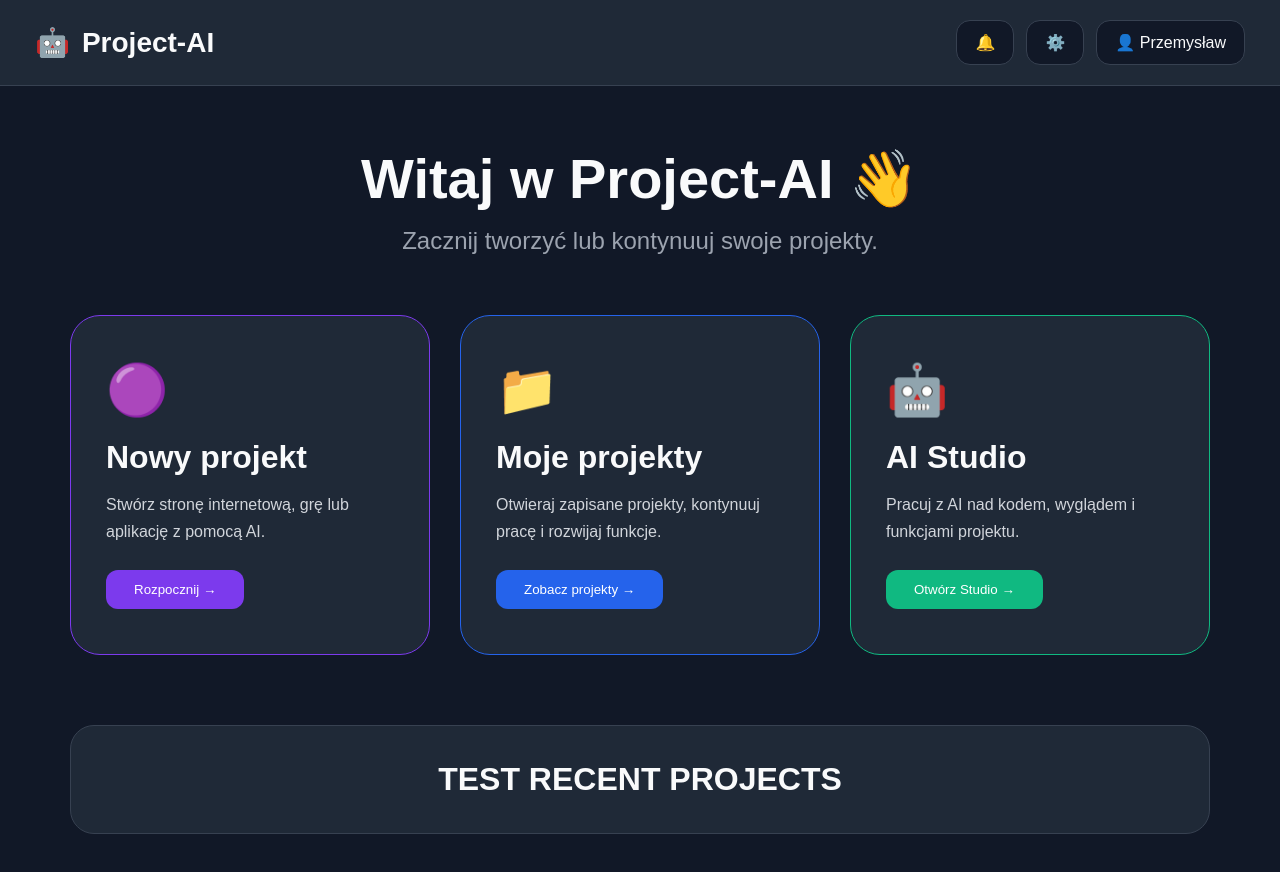
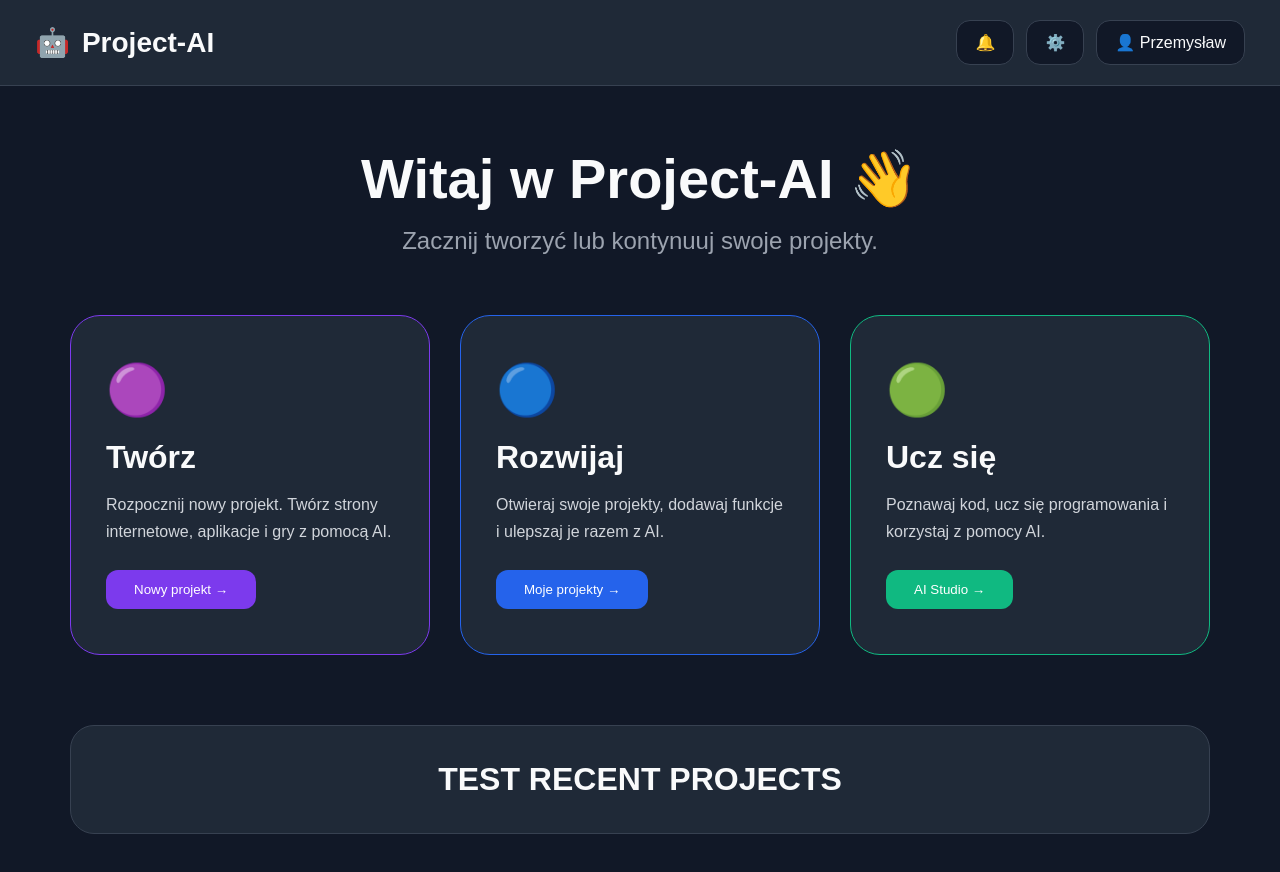
Before and after one commit to PrzemoNH/project-ai, a Next.js app: page /dashboard in a window 1280 px wide. Shown: the top 872 px of the page. Built offline with nearby package versions, Linux system fonts and the light colour scheme.

Commit message:
Update DashboardCards.tsx

```diff
--- a/components/dashboard/DashboardCards.tsx
+++ b/components/dashboard/DashboardCards.tsx
@@ -9,16 +9,17 @@ export default function DashboardCards() {
         </div>
 
         <h2>
-          Nowy projekt
+          Twórz
         </h2>
 
         <p>
-          Stwórz stronę internetową,
-          grę lub aplikację z pomocą AI.
+          Rozpocznij nowy projekt.
+          Twórz strony internetowe,
+          aplikacje i gry z pomocą AI.
         </p>
 
         <button>
-          Rozpocznij →
+          Nowy projekt →
         </button>
 
       </article>
@@ -27,20 +28,21 @@ export default function DashboardCards() {
       <article className="dashboard-card projects">
 
         <div className="dashboard-icon">
-          📁
+          🔵
         </div>
 
         <h2>
-          Moje projekty
+          Rozwijaj
         </h2>
 
         <p>
-          Otwieraj zapisane projekty,
-          kontynuuj pracę i rozwijaj funkcje.
+          Otwieraj swoje projekty,
+          dodawaj funkcje i ulepszaj
+          je razem z AI.
         </p>
 
         <button>
-          Zobacz projekty →
+          Moje projekty →
         </button>
 
       </article>
@@ -49,24 +51,26 @@ export default function DashboardCards() {
       <article className="dashboard-card studio">
 
         <div className="dashboard-icon">
-          🤖
+          🟢
         </div>
 
         <h2>
-          AI Studio
+          Ucz się
         </h2>
 
         <p>
-          Pracuj z AI nad kodem,
-          wyglądem i funkcjami projektu.
+          Poznawaj kod, ucz się
+          programowania i korzystaj
+          z pomocy AI.
         </p>
 
         <button>
-          Otwórz Studio →
+          AI Studio →
         </button>
 
       </article>
 
+
     </section>
   );
 }
```
